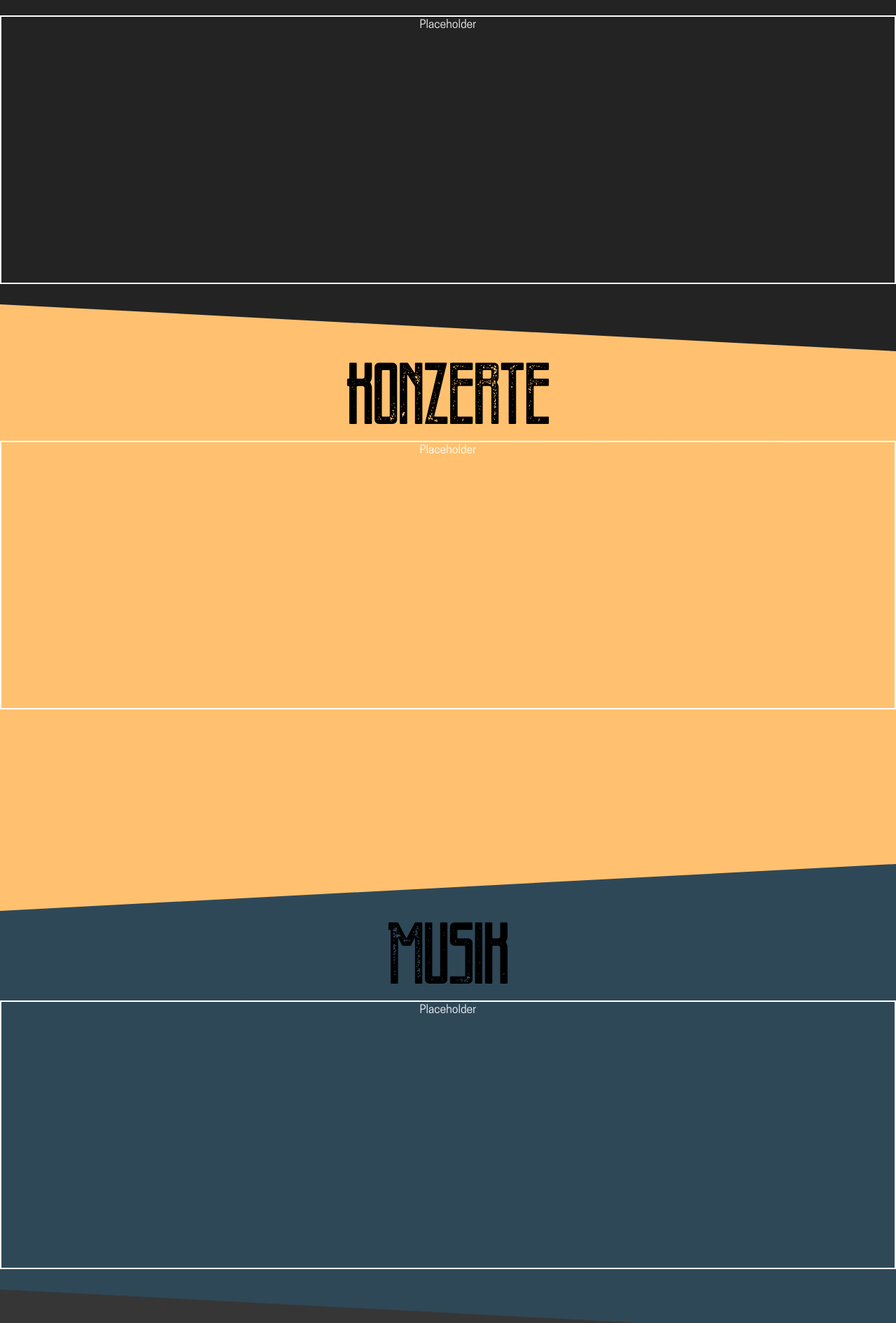
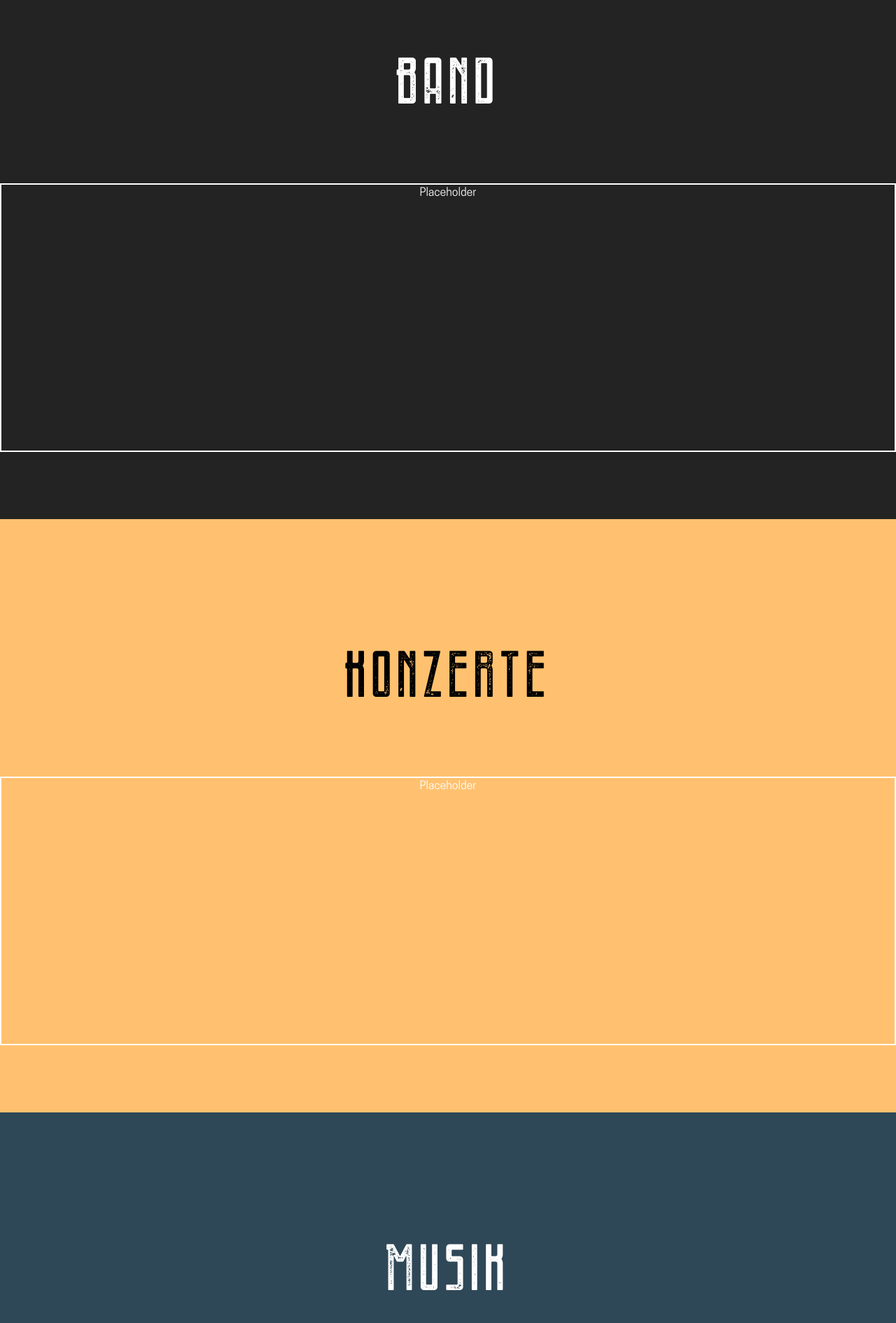
Before and after one commit to fidu85/midlands-website, a SvelteKit app: page / in a window 1280 px wide. Shown: the part 906-2797 px from the top of the page at 70% size. Built offline with nearby package versions, Linux system fonts and the light colour scheme.

Commit message:
sectionTitel and sectionSlantedTop as Components

```diff
--- /dev/null
+++ b/src/components/layout/section_slanted_top.svelte
@@ -0,0 +1,25 @@
+<script lang="ts">
+  export let isTopRight: Boolean;
+  export let color: String;
+
+  function getDirection(): String {
+    return isTopRight ? "left" : "right";
+  }
+</script>
+
+<div
+  class="before:content-['']
+          before:block
+          before:w-full
+          before:h-36
+          before:{isTopRight ? '-' : ''}skew-y-3
+          before:origin-{getDirection()}
+          before:absolute
+          before:top-0
+          before:{getDirection()}-0
+          before:-z-10
+          before:bg-{color}"
+/>
+
+<style>
+</style>
--- /dev/null
+++ b/src/components/layout/section_title.svelte
@@ -0,0 +1,10 @@
+<script lang="ts">
+  export let color: String;
+</script>
+
+<div class="font-fontain text-8xl text-center text-{color} tracking-widest pt-44 pb-24">
+  <slot />
+</div>
+
+<style>
+</style>
--- a/src/routes/+layout.svelte
+++ b/src/routes/+layout.svelte
@@ -1,6 +1,6 @@
 <script>
   import "../app.css";
-  import Navigation from "../Components/navigation.svelte";
+  import Navigation from "../components/layout/navigation.svelte";
 </script>
 
 <Navigation />
--- a/src/routes/section_band.svelte
+++ b/src/routes/section_band.svelte
@@ -1,16 +1,15 @@
 <script lang="ts">
+  import SectionTitle from "../components/layout/section_title.svelte";
+  import SectionSlantedTop from "../components/layout/section_slanted_top.svelte";
 </script>
 
 <section id="band" class="relative z-0 bg-darkgray text-orange">
-  <!-- Spikel-->
-  <div
-    class="before:content-[''] before:block before:w-full before:h-36 before:-skew-y-3 before:origin-left before:absolute before:top-0 before:left-0 before:-z-10 before:bg-darkgray"
-  />
+  <SectionSlantedTop isTopRight={true} color="darkgray" />
 
-  <div class="font-fontain text-9xl text-center">Band</div>
+  <SectionTitle color="white">Band</SectionTitle>
 
   <div class="w-full pb-24 text-white text-center">
-    <div class="h-96 border-2">Placeholder</div>
+    <div class="h-96 border-2"><p>Placeholder</p></div>
   </div>
 </section>
 
--- a/src/routes/section_concert.svelte
+++ b/src/routes/section_concert.svelte
@@ -1,13 +1,12 @@
 <script lang="ts">
+  import SectionTitle from "../components/layout/section_title.svelte";
+  import SectionSlantedTop from "../components/layout/section_slanted_top.svelte";
 </script>
 
 <section id="concert" class="bg-orange min-h-screen relative z-0">
-  <!-- Spikel-->
-  <div
-    class="before:content-[''] before:block before:w-full before:h-36 before:skew-y-3 before:origin-right before:absolute before:top-0 before:right-0 before:-z-10 before:bg-orange"
-  />
+  <SectionSlantedTop isTopRight={false} color="orange" />
 
-  <div class="font-fontain text-9xl text-center">Konzerte</div>
+  <SectionTitle color="darkblue">Konzerte</SectionTitle>
 
   <div class="w-full pb-24 text-white text-center">
     <div class="h-96 border-2">Placeholder</div>
--- a/src/routes/section_contact.svelte
+++ b/src/routes/section_contact.svelte
@@ -1,13 +1,12 @@
 <script lang="ts">
+  import SectionTitle from "../components/layout/section_title.svelte";
+  import SectionSlantedTop from "../components/layout/section_slanted_top.svelte";
 </script>
 
 <section id="contact" class="relative z-0 bg-darkgray">
-  <!-- Spikel-->
-  <div
-    class="before:content-[''] before:block before:w-full before:h-36 before:-skew-y-3 before:origin-left before:absolute before:top-0 before:left-0 before:-z-10 before:bg-darkgray"
-  />
+  <SectionSlantedTop isTopRight={true} color="darkgray" />
 
-  <div class="font-fontain text-9xl text-center">Kontakt</div>
+  <SectionTitle color="white">Kontakt</SectionTitle>
 
   <div class="w-full pb-24 text-white text-center">
     <div class="h-96 border-2">Placeholder</div>
--- a/src/routes/section_music.svelte
+++ b/src/routes/section_music.svelte
@@ -1,13 +1,12 @@
 <script lang="ts">
+  import SectionTitle from "../components/layout/section_title.svelte";
+  import SectionSlantedTop from "../components/layout/section_slanted_top.svelte";
 </script>
 
 <section id="music" class="relative z-0 bg-darkblue">
-  <!-- Spikel-->
-  <!-- <div
-    class="before:content-[''] before:block before:w-full before:h-36 before:-skew-y-3 before:origin-left before:absolute before:top-0 before:left-0 before:-z-10 before:bg-darkblue"
-  /> -->
+  <SectionSlantedTop isTopRight={true} color="darkblue" />
 
-  <div class="font-fontain text-9xl text-center">Musik</div>
+  <SectionTitle color="white">Musik</SectionTitle>
 
   <div class="w-full pb-24 text-white text-center">
     <div class="h-96 border-2">Placeholder</div>
@@ -15,17 +14,4 @@
 </section>
 
 <style>
-  #music::before {
-    content: "";
-    display: block;
-    width: 100%;
-    height: theme("height.36");
-    transform: skewY(-3deg);
-    transform-origin: left;
-    position: absolute;
-    top: 0px;
-    left: 0px;
-    z-index: -1;
-    background-color: theme("colors.darkblue");
-  }
 </style>
--- a/src/routes/section_promoter.svelte
+++ b/src/routes/section_promoter.svelte
@@ -1,13 +1,12 @@
 <script lang="ts">
+  import SectionTitle from "../components/layout/section_title.svelte";
+  import SectionSlantedTop from "../components/layout/section_slanted_top.svelte";
 </script>
 
 <section id="promoter" class="relative z-0 bg-midgray">
-  <!-- Spikel-->
-  <div
-    class="before:content-[''] before:block before:w-full before:h-36 before:skew-y-3 before:origin-right before:absolute before:top-0 before:right-0 before:-z-10 before:bg-midgray"
-  />
+  <SectionSlantedTop isTopRight={false} color="midgray" />
 
-  <div class="font-fontain text-9xl text-center">Veranstalter</div>
+  <SectionTitle color="orange">Veranstalter</SectionTitle>
 
   <div class="w-full pb-24 text-white text-center">
     <div class="h-96 border-2">Placeholder</div>
```
Also changed, not shown: src/routes/section_hero.svelte (+3 -4 lines), src/components/layout/navigation.svelte (renamed from src/Components/navigation.svelte).
